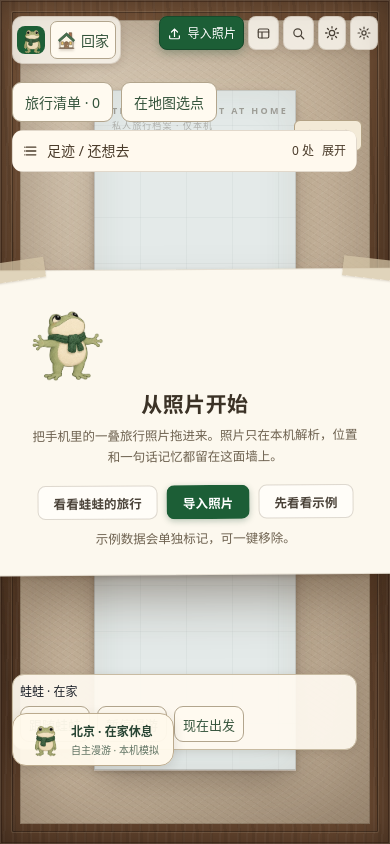
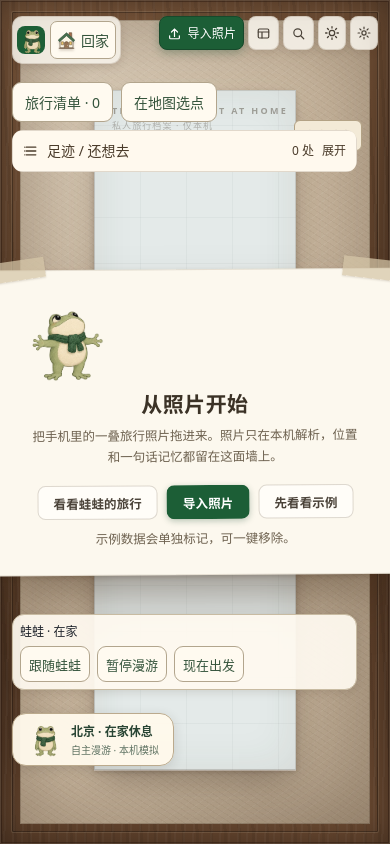
Before and after one commit to raeqi/travel-frog, a React (Vite) app: page / in a window 390 px wide. Built offline with nearby package versions, Linux system fonts and the light colour scheme.

Commit message:
Reserve narrow screen space for journey status card

```diff
--- a/src/presentation/mapwall/map-left-rail.css
+++ b/src/presentation/mapwall/map-left-rail.css
@@ -79,3 +79,10 @@ body.drawer-open .map-left-rail {
     padding: 5px 8px;
   }
 }
+/* The existing journey chip sits at bottom: 78px on narrow screens.
+   Reserve its own strip below the rail so it cannot intercept frog buttons. */
+@media (max-width: 600px) {
+  .map-left-rail {
+    bottom: 154px;
+  }
+}
```
